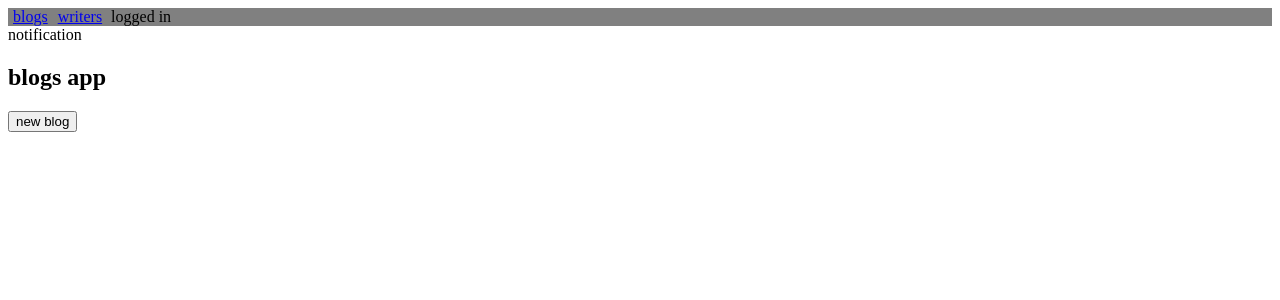
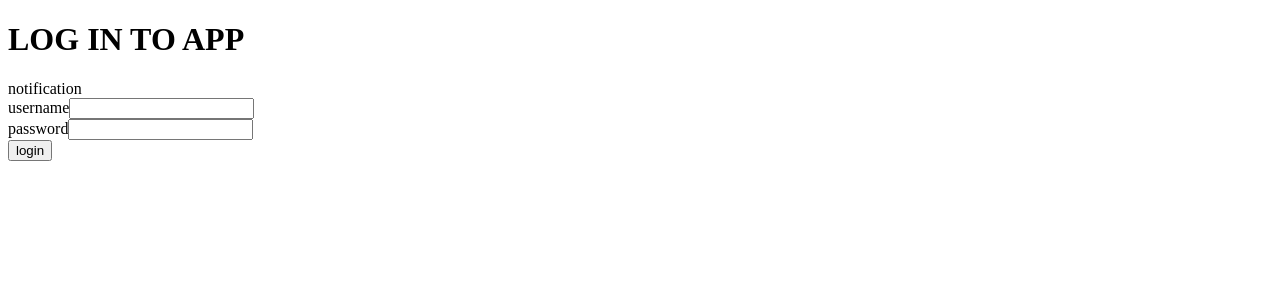
Before and after one commit to blog-app-usb8/frontend, a React (Create React App) app: page / in a window 1280 px wide. Shown: the top 300 px of the page. Built offline with nearby package versions, Linux system fonts and the light colour scheme; no server answers.

Commit message:
users: services api, redux worked (login, logout)

```diff
--- a/src/App.js
+++ b/src/App.js
@@ -1,4 +1,4 @@
-import React, { useRef } from 'react'
+import React, { useRef, useEffect } from 'react'
 import { Routes, Route, Link } from 'react-router-dom'
 import Togglable from './components/utils/Togglable'
 
@@ -11,8 +11,15 @@ import Writers from './components/Writers'
 import WriterDetail from './components/WriterDetail'
 import BlogDetail from './components/BlogDetail'
 
+import { useSelector, useDispatch } from 'react-redux'
+import { initializeUserFromLocalStorage } from './reducers/userReducer'
+
 function App() {
-  const user = true
+  const user = useSelector(({ user }) => user)
+  const dispatch = useDispatch()
+  useEffect(() => {
+    dispatch(initializeUserFromLocalStorage())
+  }, [dispatch])
 
   const blogFormRef = useRef()
 
@@ -22,9 +29,9 @@ function App() {
   }
   return (
     <div className="App">
-      { !user &&
+      { !user && // user === null
         <>
-          <h2>log in to app</h2>
+          <h1>LOG IN TO APP</h1>
           <Notification />
           <LoginForm />
         </>
@@ -40,7 +47,7 @@ function App() {
 
           <Notification />
 
-          <h2>blogs app</h2>
+          <h1>BLOGS APP</h1>
 
           <Routes>
             <Route path="/" element={
--- a/src/components/LoginForm.js
+++ b/src/components/LoginForm.js
@@ -1,10 +1,32 @@
-import React from 'react'
+import React, { useState } from 'react'
+import { useDispatch } from 'react-redux'
+import { loginUser } from '../reducers/userReducer'
 
 const LoginForm = () => {
+  const [username, setUsername] = useState('')
+  const [password, setPassword] = useState('')
+
+  const dispatch = useDispatch()
+
+  const handleLogin = async (event) => {
+    event.preventDefault()
+    dispatch(loginUser(username, password))
+  }
+
   return (
-    <>
-      LoginForm
-    </>
+    <form onSubmit={handleLogin}>
+      <div>
+        username
+        <input type="text" id="username" value={username} name="Username" onChange={({ target }) => setUsername(target.value)} />
+      </div>
+      <div>
+        password
+        <input type="password" id="password" value={password} name="Password" onChange={({ target }) => setPassword(target.value)} />
+      </div>
+      <button id="login-button" type="submit">
+        login
+      </button>
+    </form>
   )
 }
 
--- a/src/components/UserInfo.js
+++ b/src/components/UserInfo.js
@@ -1,9 +1,19 @@
 import React from 'react'
+import { useDispatch } from 'react-redux'
+import { logoutUser } from '../reducers/userReducer'
 
 const UserInfo = (props) => {
+  const dispatch = useDispatch()
+  const handleLogout = () => {
+    dispatch(logoutUser())
+  }
+
   return (
     <>
       {props.user.name} logged in
+      <button id="logout-button" onClick={handleLogout}>
+        logout
+      </button>
     </>
   )
 }
--- /dev/null
+++ b/src/reducers/userReducer.js
@@ -0,0 +1,61 @@
+import { createSlice } from '@reduxjs/toolkit'
+import loginService from '../services/login'
+import { throwNotification } from './notificationReducer'
+import blogsService from '../services/blogs'
+
+const userSlice = createSlice({
+  name: 'user',
+  initialState: null,
+  reducers: {
+    set(state, action) {
+      return action.payload
+    },
+    login(state, action) {
+      return action.payload
+    },
+    logout() {
+      return null
+    },
+  },
+})
+
+export const { set, login, logout } = userSlice.actions
+
+export const initializeUserFromLocalStorage = () => {
+  return async dispatch => {
+    const _user = window.localStorage.getItem('localUser')
+
+    if (_user) {
+      const _userObj = JSON.parse(_user)
+      dispatch(set(_userObj))
+      blogsService.setToken(_userObj.token)
+    }
+  }
+}
+
+export const loginUser = (username, password) => {
+  return async dispatch => {
+    try {
+      const authenticatedUser = await loginService.login({
+        username,
+        password,
+      })
+      dispatch(login(authenticatedUser))
+      dispatch(throwNotification({ success: 'Logged in successfully' }, 5))
+
+      blogsService.setToken(authenticatedUser.token)
+      window.localStorage.setItem('localUser', JSON.stringify(authenticatedUser))
+    } catch (exception) {
+      dispatch(throwNotification({ fail: 'wrong username or password' }, 5))
+    }
+  }
+}
+
+export const logoutUser = () => {
+  return async dispatch => {
+    window.localStorage.removeItem('localUser')
+    dispatch(logout())
+  }
+}
+
+export default userSlice.reducer
--- /dev/null
+++ b/src/services/login.js
@@ -0,0 +1,9 @@
+import axios from 'axios'
+const baseUrl = '/api/login'
+
+const login = async (credentials) => {
+  const response = await axios.post(baseUrl, credentials)
+  return response.data
+}
+
+export default { login }
--- a/src/store.js
+++ b/src/store.js
@@ -2,11 +2,13 @@ import { configureStore } from '@reduxjs/toolkit'
 
 import blogsReducer from './reducers/blogsReducer'
 import notificationReducer from './reducers/notificationReducer'
+import userReducer from './reducers/userReducer'
 
 const store = configureStore({
   reducer: {
     blogs: blogsReducer,
     notification: notificationReducer,
+    user: userReducer,
   }
 })
 
```
